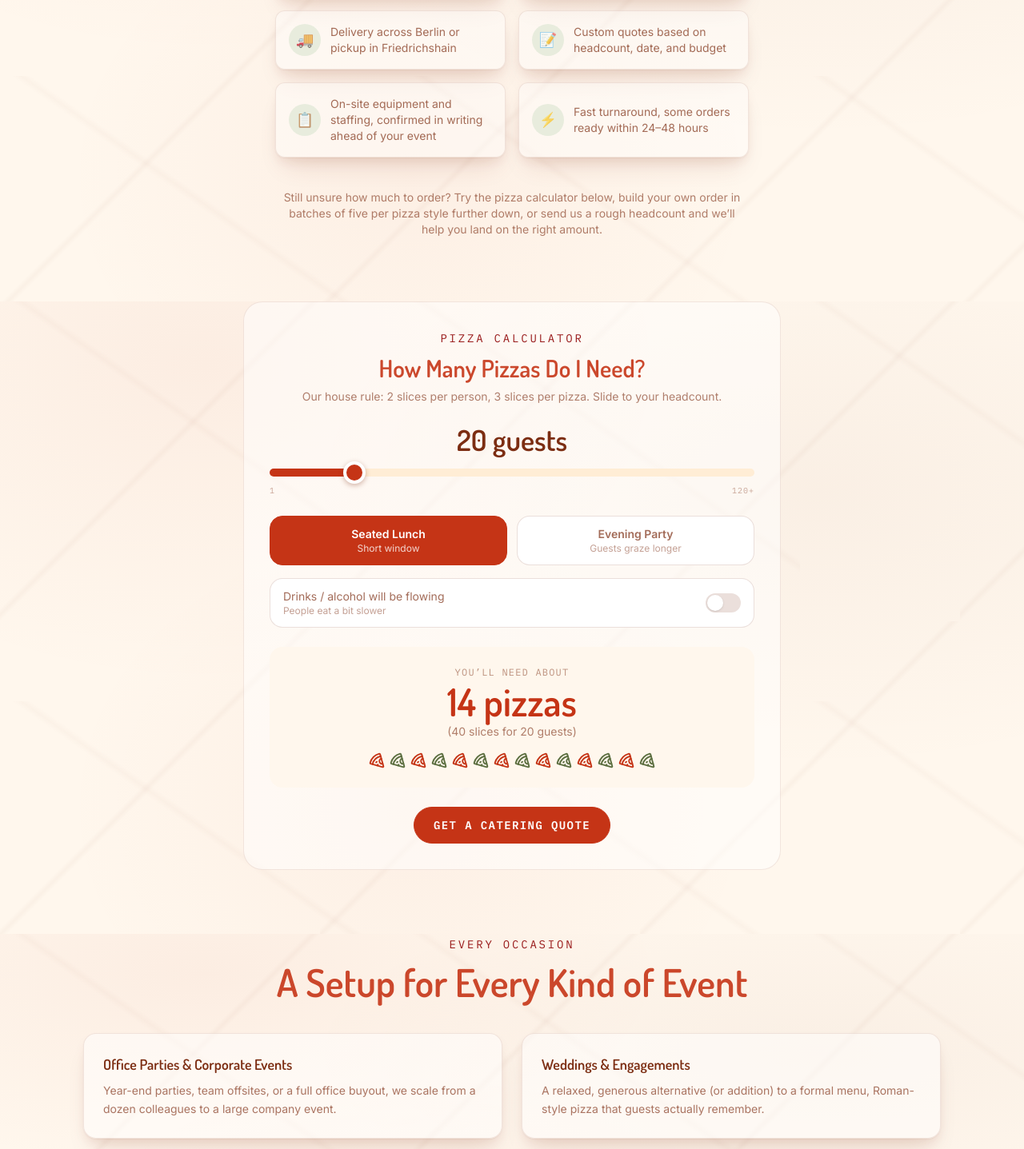
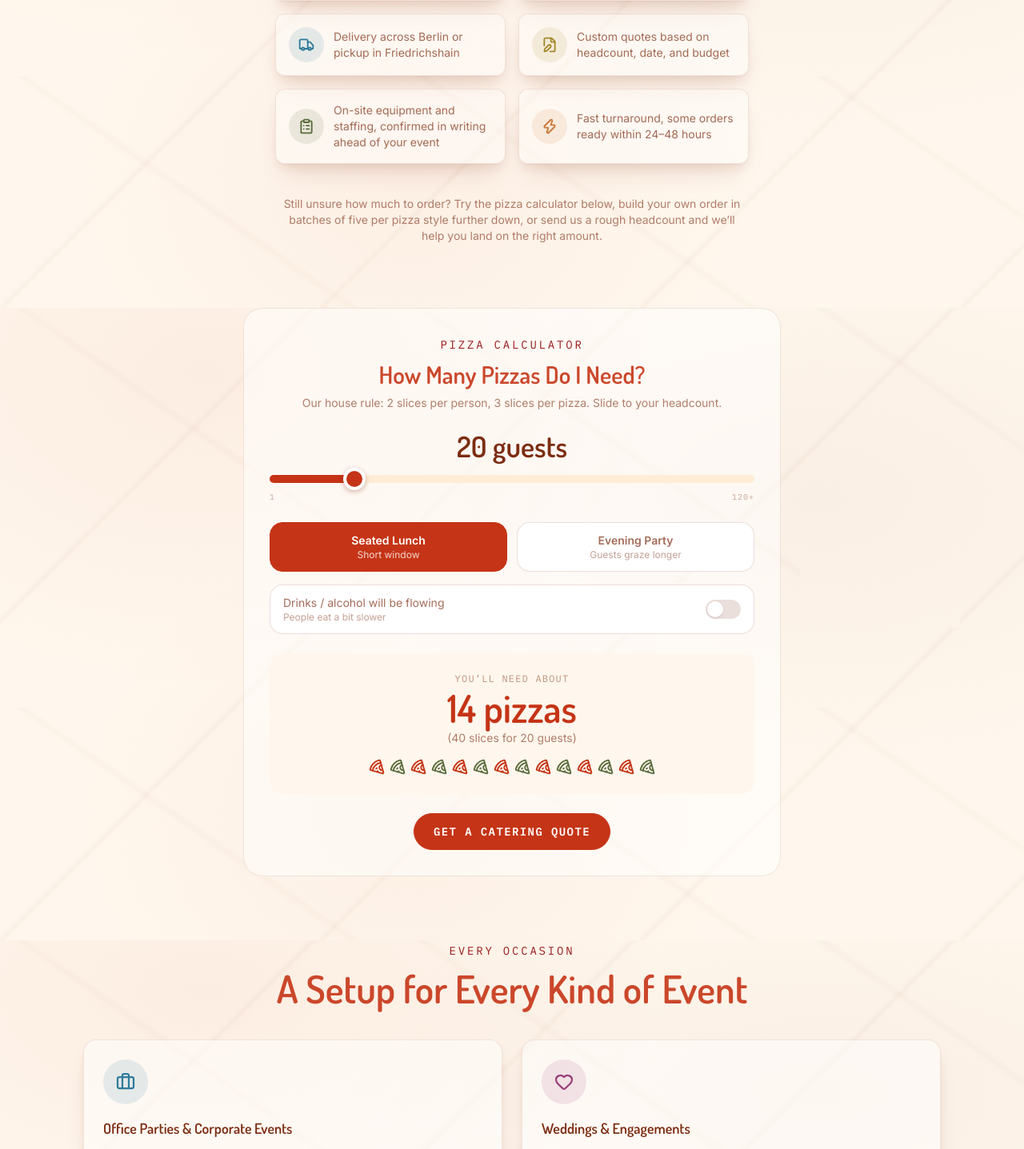
Before and after one commit to ziamariaberlin2-home/one-scroll-web, a Next.js app: page /catering in a window 1280 px wide. Shown: the part 1113-2550 px from the top of the page at 80% size. Built offline with nearby package versions, Linux system fonts and the light colour scheme.

Commit message:
Update catering page with colorful icons and olive card accents

```diff
--- a/app/catering/page.js
+++ b/app/catering/page.js
@@ -7,6 +7,8 @@ import PizzaCalculator from '@/components/PizzaCalculator';
 import { pageMetadata } from '@/lib/seo';
 import { basePath } from '@/lib/basePath';
 import { whatsappLink } from '@/lib/emailjs';
+import { FEATURE_ICONS, OCCASION_ICONS, Pizza } from '@/lib/icons';
+import IconChip from '@/components/IconBadge';
 
 export const metadata = pageMetadata({
   title: 'Pizza Catering Berlin for Offices, Weddings & Private Events',
@@ -43,19 +45,19 @@ const serviceJsonLd = {
 };
 
 const FEATURES = [
-  { text: 'Family-style pizza trays, cut and ready to share', icon: '🍕' },
-  { text: 'Vegetarian and vegan options on every order', icon: '🌱' },
-  { text: 'Delivery across Berlin or pickup in Friedrichshain', icon: '🚚' },
-  { text: 'Custom quotes based on headcount, date, and budget', icon: '📝' },
-  { text: 'On-site equipment and staffing, confirmed in writing ahead of your event', icon: '📋' },
-  { text: 'Fast turnaround, some orders ready within 24–48 hours', icon: '⚡' },
+  { text: 'Family-style pizza trays, cut and ready to share', icon: 'pizza' },
+  { text: 'Vegetarian and vegan options on every order', icon: 'vegan' },
+  { text: 'Delivery across Berlin or pickup in Friedrichshain', icon: 'delivery' },
+  { text: 'Custom quotes based on headcount, date, and budget', icon: 'quote' },
+  { text: 'On-site equipment and staffing, confirmed in writing ahead of your event', icon: 'staffing' },
+  { text: 'Fast turnaround, some orders ready within 24–48 hours', icon: 'fast' },
 ];
 
 const OCCASIONS = [
-  { title: 'Office Parties & Corporate Events', body: 'Year-end parties, team offsites, or a full office buyout, we scale from a dozen colleagues to a large company event.' },
-  { title: 'Weddings & Engagements', body: 'A relaxed, generous alternative (or addition) to a formal menu, Roman-style pizza that guests actually remember.' },
-  { title: 'Birthdays & Private Celebrations', body: 'Family-style spreads built around what your group likes, at our place or delivered to yours.' },
-  { title: 'Team Lunches & Standing Orders', body: 'One-off or recurring, we set up weekly office lunch orders as easily as a single event.' },
+  { title: 'Office Parties & Corporate Events', body: 'Year-end parties, team offsites, or a full office buyout, we scale from a dozen colleagues to a large company event.', icon: 'office' },
+  { title: 'Weddings & Engagements', body: 'A relaxed, generous alternative (or addition) to a formal menu, Roman-style pizza that guests actually remember.', icon: 'wedding' },
+  { title: 'Birthdays & Private Celebrations', body: 'Family-style spreads built around what your group likes, at our place or delivered to yours.', icon: 'birthday' },
+  { title: 'Team Lunches & Standing Orders', body: 'One-off or recurring, we set up weekly office lunch orders as easily as a single event.', icon: 'team' },
 ];
 
 const FAQS = [
@@ -115,7 +117,10 @@ export default function CateringPage() {
           </p>
           <div className="mt-8 flex flex-wrap items-center justify-center gap-4">
             <a href="#catering-form" className="btn-pill-wine">Request a Quote</a>
-            <a href="#pizza-calculator" className="btn-pill-dark">🍕 Try the Pizza Calculator</a>
+            <a href="#pizza-calculator" className="btn-pill-olive">
+              <Pizza className="h-4 w-4" strokeWidth={2.25} aria-hidden="true" />
+              Try the Pizza Calculator
+            </a>
             <a
               href={whatsappLink("Hi Zia Maria! I'd like a catering or private event quote in Berlin.")}
               target="_blank"
@@ -150,20 +155,18 @@ export default function CateringPage() {
         </div>
 
         <ul className="mx-auto mt-8 grid max-w-2xl grid-cols-1 gap-4 px-6 text-sm text-ink/70 sm:grid-cols-2 md:px-10">
-          {FEATURES.map((f) => (
+          {FEATURES.map((f) => {
+            const { Icon, color } = FEATURE_ICONS[f.icon];
+            return (
               <li
                 key={f.text}
-              className="card-3d hover-line-olive flex items-center gap-3 rounded-xl border border-ink/10 bg-white/40 p-4 text-left transition-colors hover:border-olive/30"
+                className="card-3d card-pop hover-line-olive group flex items-center gap-3 rounded-xl border border-ink/10 bg-white/40 p-4 text-left transition-colors hover:border-olive/30"
               >
-              <span
-                className="flex h-10 w-10 flex-shrink-0 items-center justify-center rounded-full bg-olive-light text-lg"
-                aria-hidden="true"
-              >
-                {f.icon}
-              </span>
+                <IconChip icon={Icon} color={color} />
                 <span>{f.text}</span>
               </li>
-          ))}
+            );
+          })}
         </ul>
 
         <p className="mx-auto mt-10 max-w-xl text-center text-sm text-ink/60">
@@ -188,12 +191,16 @@ export default function CateringPage() {
             </h2>
           </div>
           <div className="grid grid-cols-1 gap-6 sm:grid-cols-2">
-            {OCCASIONS.map((o) => (
-              <div key={o.title} className="card-3d rounded-2xl border border-ink/10 bg-white/50 p-6">
-                <h3 className="font-display text-lg font-semibold text-ink">{o.title}</h3>
+            {OCCASIONS.map((o) => {
+              const { Icon, color } = OCCASION_ICONS[o.icon];
+              return (
+                <div key={o.title} className="card-3d card-pop hover-line-olive group rounded-2xl border border-ink/10 bg-white/50 p-6 transition-colors hover:border-olive/30">
+                  <IconChip icon={Icon} color={color} size="lg" />
+                  <h3 className="mt-4 font-display text-lg font-semibold text-ink">{o.title}</h3>
                   <p className="mt-2 text-sm leading-relaxed text-ink/65">{o.body}</p>
                 </div>
-            ))}
+              );
+            })}
           </div>
         </div>
       </section>
```
Lines whose indentation alone changed are shown as unchanged.
